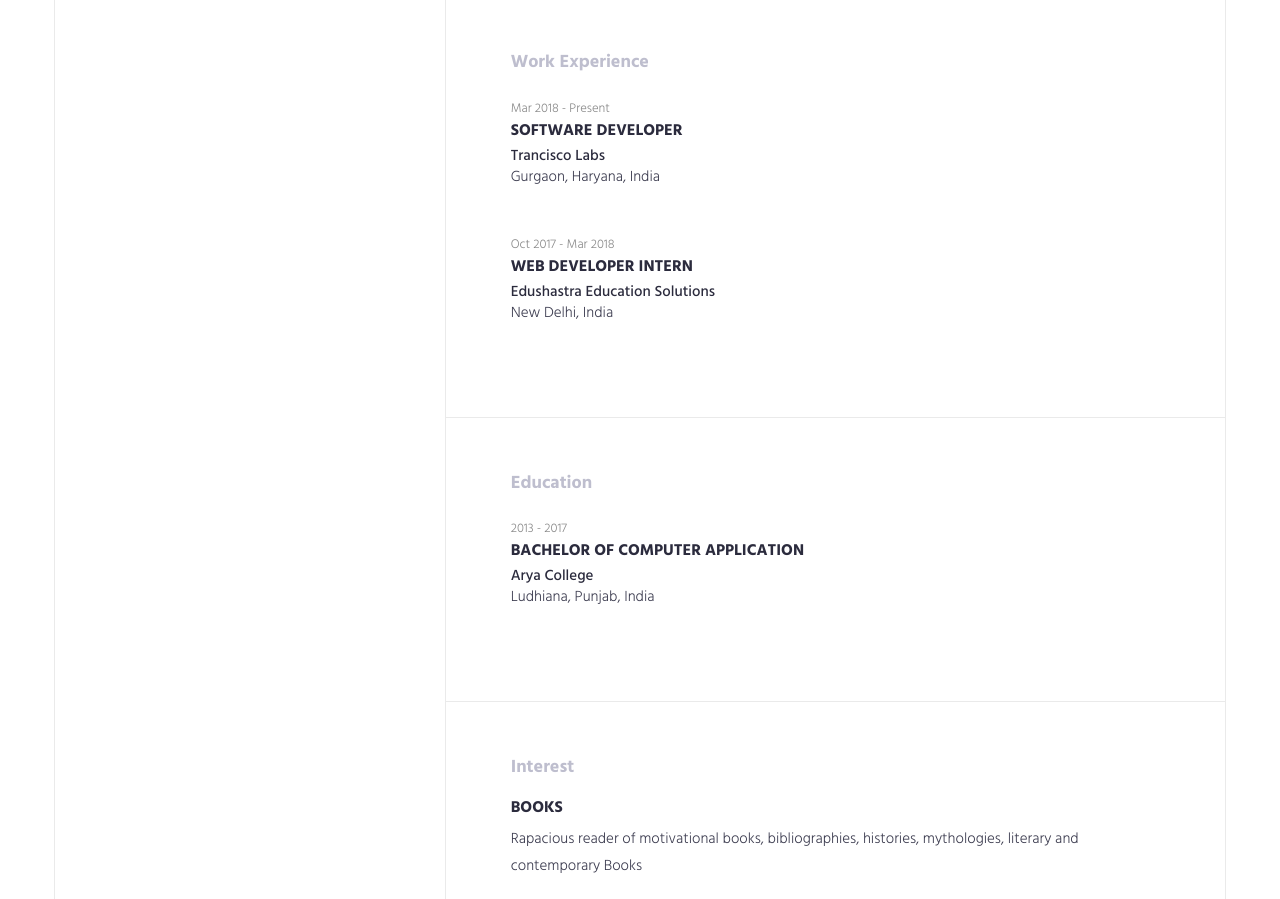
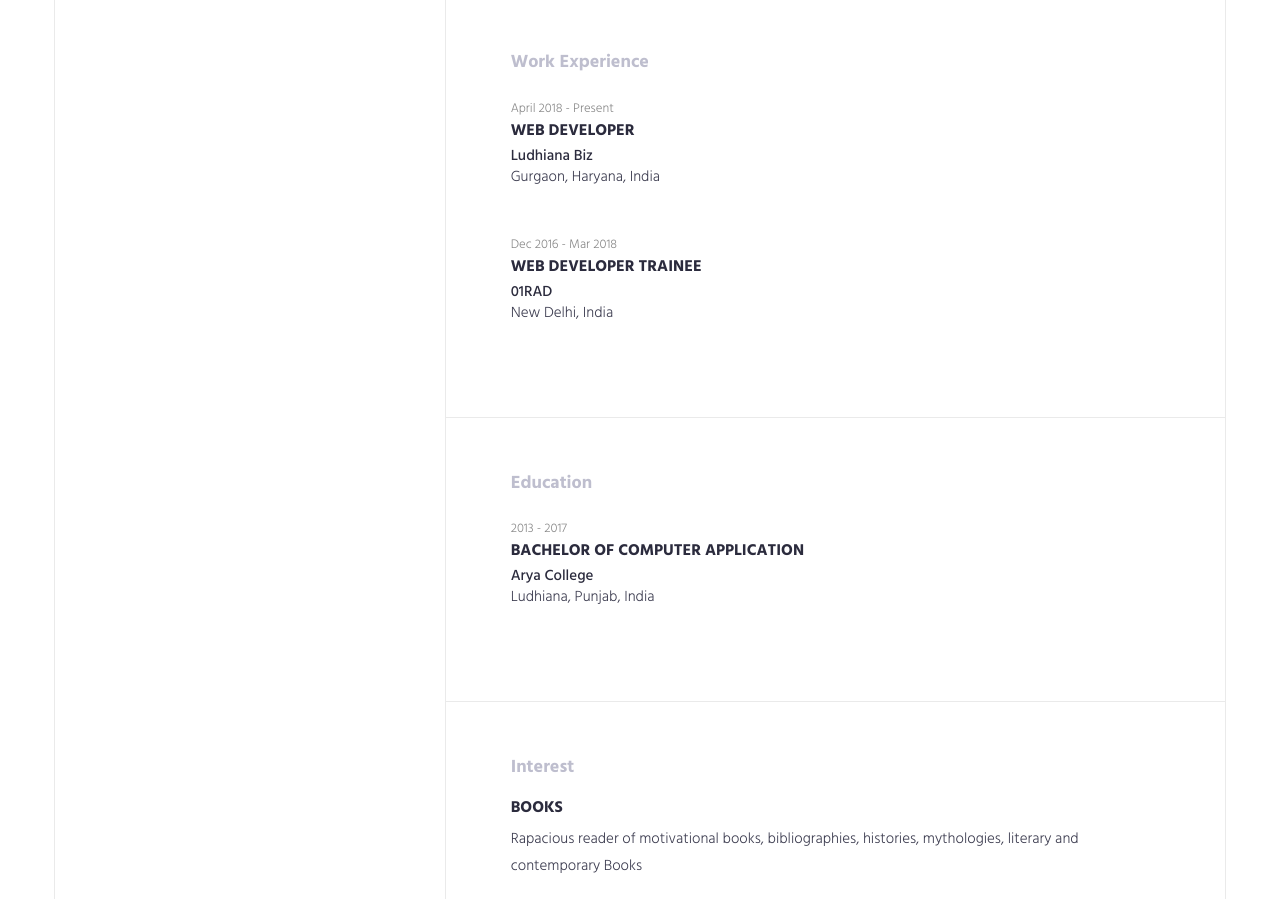
Before and after one commit to yadav-mukesh/yadav-mukesh-github.io, a plain HTML site: page index.html in a window 1280 px wide. Shown: the part 855-1754 px from the top of the page. Drawn offline with Linux system fonts and the light colour scheme.

Commit message:
Update index.html

```diff
--- a/index.html
+++ b/index.html
@@ -232,17 +232,17 @@
         <div class="row">
             <div class="col-md-12">
                 <div class="content-item">
-                    <small>Mar 2018 - Present</small>
-                    <h3>Software Developer</h3>
-                    <h4>Trancisco Labs</h4>
+                    <small>April 2018 - Present</small>
+                    <h3>Web Developer</h3>
+                    <h4>Ludhiana Biz</h4>
 
                     <p>Gurgaon, Haryana, India</p>
                 </div>
                 <!-- .experience-item -->
                 <div class="content-item">
-                    <small>Oct 2017 - Mar 2018</small>
-                    <h3>Web Developer Intern</h3>
-                    <h4>Edushastra Education Solutions</h4>
+                    <small>Dec 2016 - Mar 2018</small>
+                    <h3>Web Developer Trainee</h3>
+                    <h4>01RAD</h4>
 
                     <p>New Delhi, India</p>
                 </div>
```
